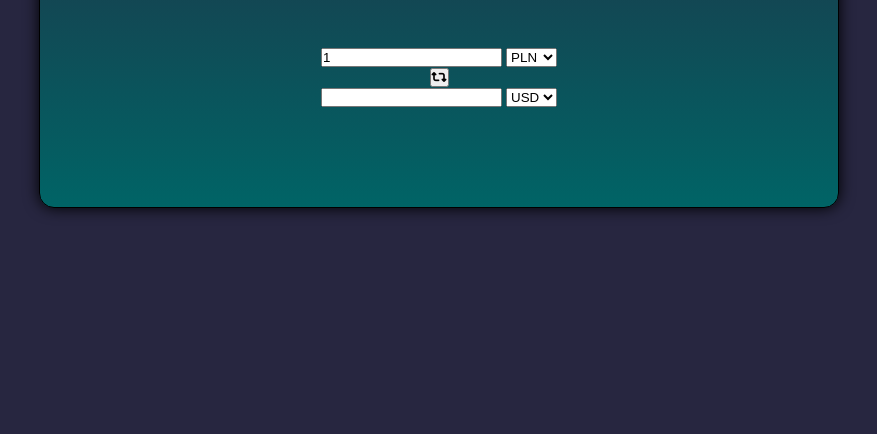
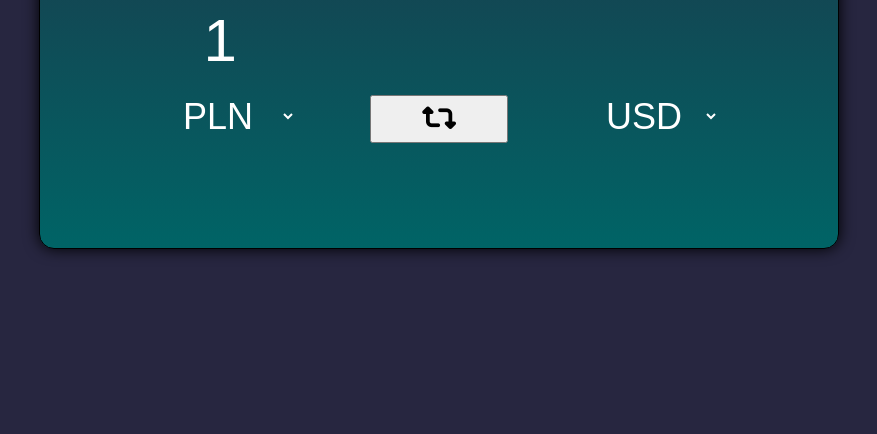
Before and after one commit to marcin-kk/ExchangeRate, a plain HTML site: page index.html in a window 1280 px wide. Shown: the part 366-800 px from the top of the page, without its empty margins (201-1078 px from the left). Drawn offline with Linux system fonts and the light colour scheme.

Commit message:
inpts and selects styled

```diff
--- a/index.html
+++ b/index.html
@@ -36,7 +36,7 @@
             </button>
 
             <div class="section-right">
-                <input type="number" class="amount-two">
+                <input type="number" class="amount-two" disabled>
                 <select id="currency-two">
                     <option value="PLN" selected>PLN</option>
                     <option value="USD" selected>USD</option>
--- a/style.css
+++ b/style.css
@@ -34,3 +34,55 @@ body {
 	font-size: 26px;
 	font-weight: 200;
 }
+
+.app-body {
+	display: flex;
+	justify-content: center;
+	align-items: center;
+}
+
+.section-left,
+.section-right {
+	display: flex;
+	flex-direction: column;
+	align-items: center;
+}
+
+.app-body input {
+	margin-bottom: 10px;
+	width: 100%;
+	font-size: 60px;
+}
+
+.app-body input,
+.app-body select {
+	color: #fff;
+	border: none;
+	background: none;
+	text-align: center;
+}
+
+.app-body select {
+    padding: 10px 20px;
+    font-size: 36px;
+    cursor: pointer;
+}
+
+.app-body input:focus,
+.app-body select:focus {
+    outline: none;
+    color: #660200;
+}
+
+.app-body option {
+    text-align:left;
+    color: #333;
+}
+
+.swap {
+    align-self: flex-end;
+    margin: 5px;
+    padding: 5px 50px;
+    font-size: 30px;
+
+}
```
Lines whose indentation alone changed are shown as unchanged.
